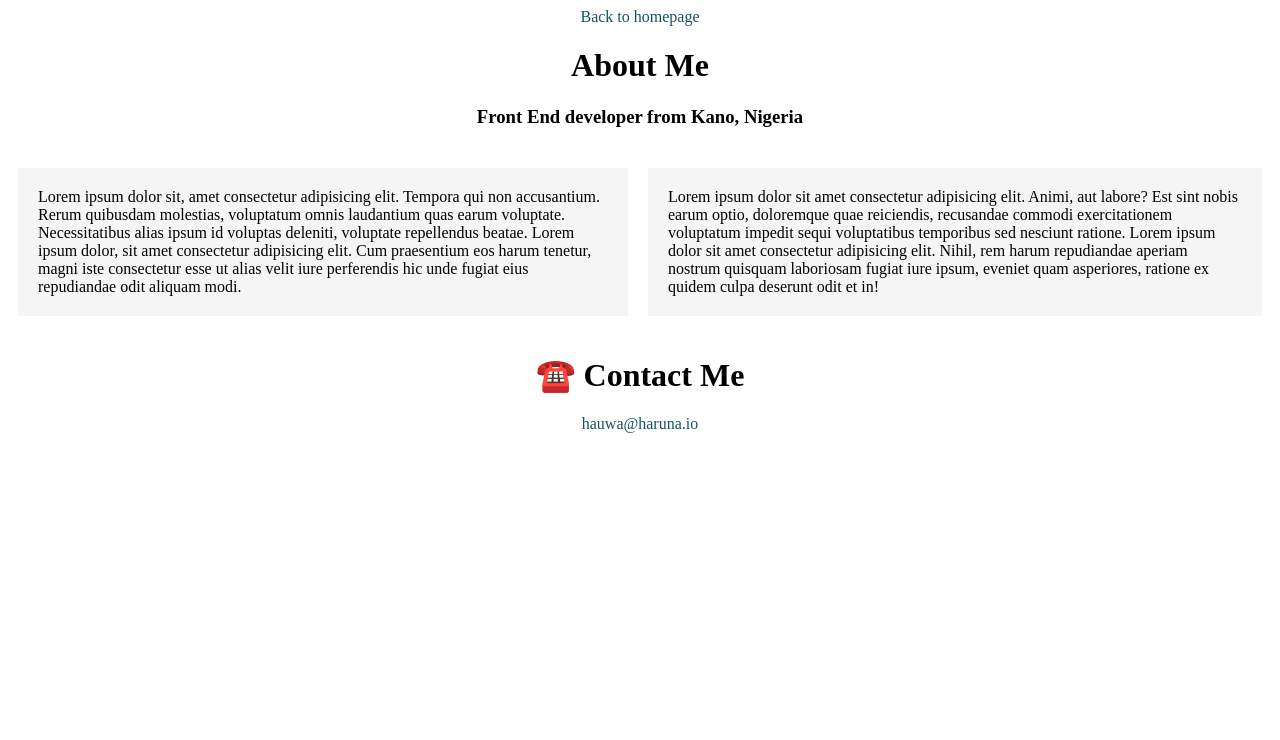
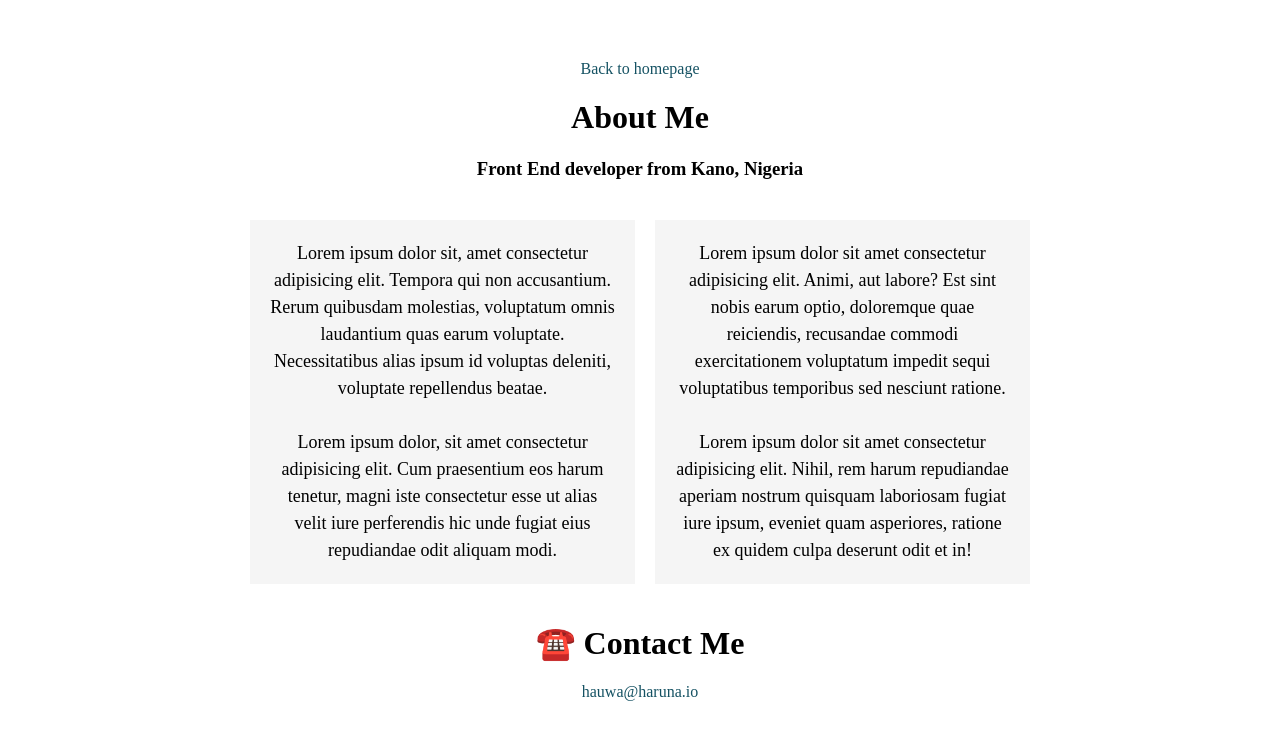
Before and after one commit to UmmSultee/Portfolio, a website: page about.html in a window 1280 px wide. Drawn offline with Linux system fonts and the light colour scheme.

Commit message:
added some css style

```diff
--- a/style.css
+++ b/style.css
@@ -5,6 +5,16 @@
   --text-decoration: none;
 }
 
+body{
+  margin: 60px auto;
+  max-width: 800px;
+}
+
+p{
+  text-align: center;
+  font-size: 18px;
+  line-height: 1.5;
+}
 h2 {
   text-align: center;
 }
@@ -35,7 +45,7 @@ h3 {
   background: whitesmoke;
   text-decoration: var(--text-decoration);
   padding: 20px 15px;
-  margin: 20px;
+  margin: 30px;
   color: var(--primary-color);
   border-radius: var(--border-radius);
 }
```
Also changed, not shown: about.html (+4 -0 lines).
